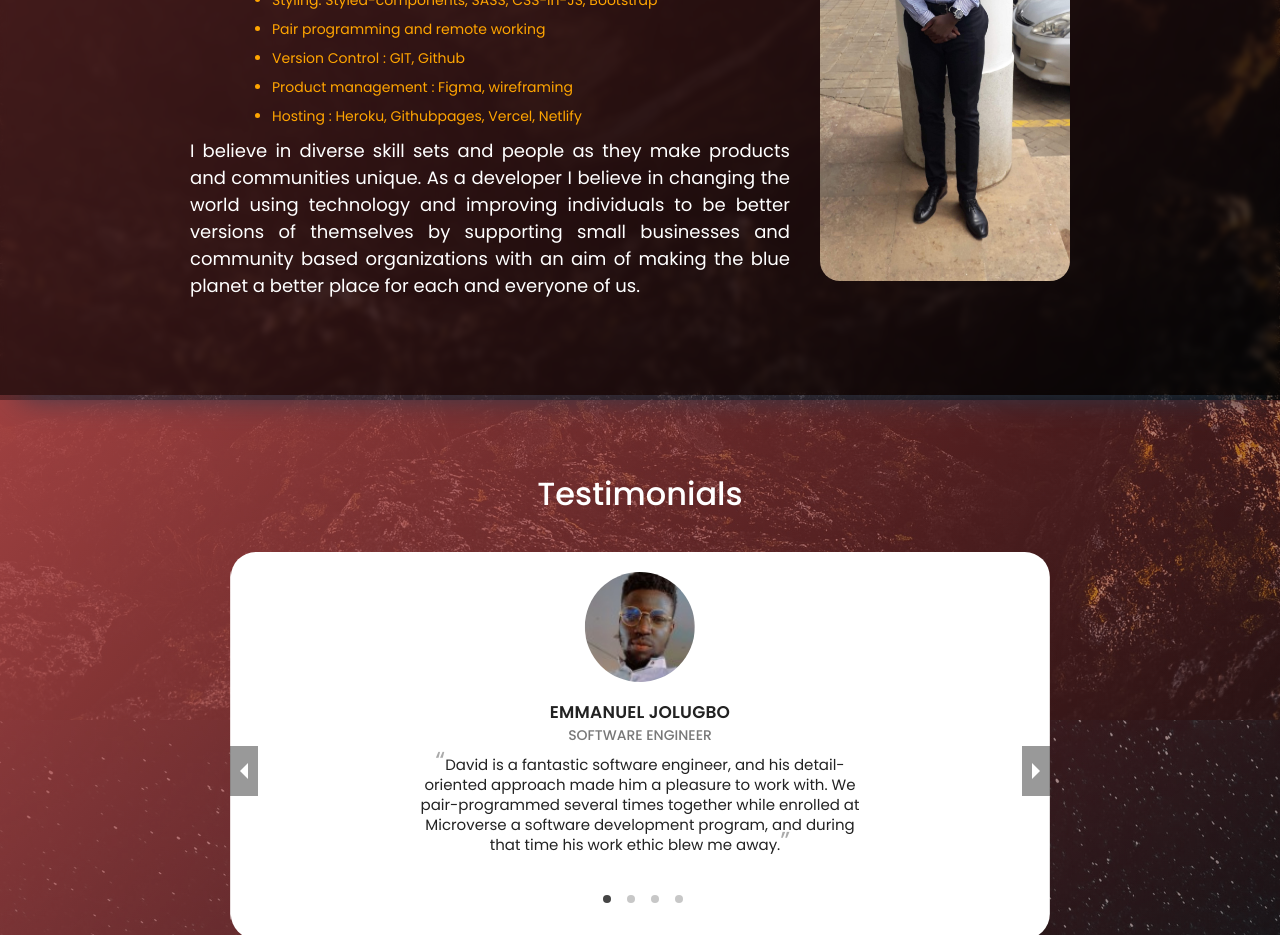
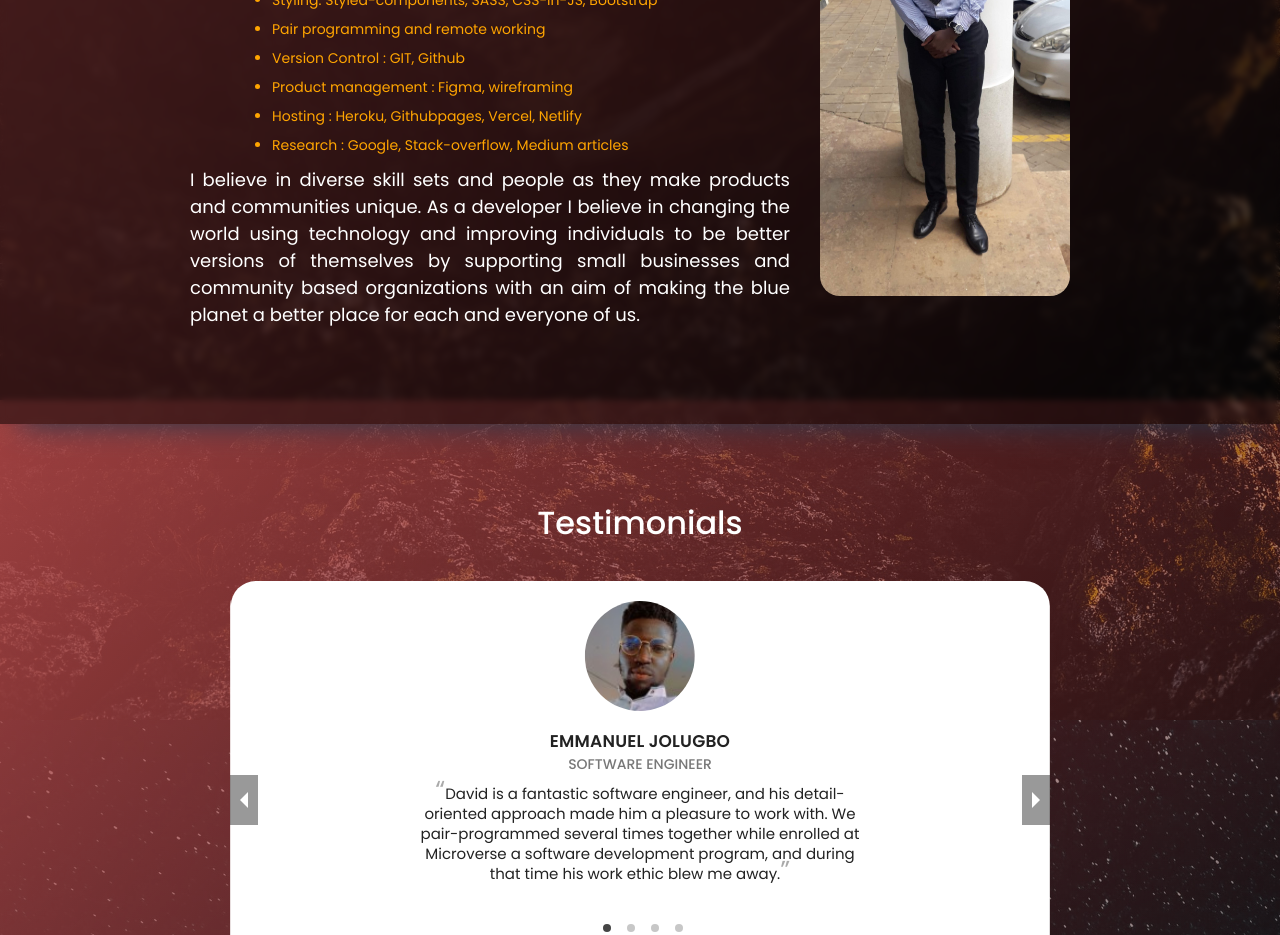
Before and after one commit to daudi13/daudi, a React (Create React App) app: page / in a window 1280 px wide. Shown: the part 1200-2135 px from the top of the page. Built offline with nearby package versions, Linux system fonts and the light colour scheme.

Commit message:
Add research

```diff
--- a/src/components/Routes/Homepage/Homepage.js
+++ b/src/components/Routes/Homepage/Homepage.js
@@ -59,6 +59,7 @@ function Homepage() {
           <li>Version Control : GIT, Github</li>
           <li>Product management : Figma, wireframing</li>
           <li>Hosting : Heroku, Githubpages, Vercel, Netlify </li>
+          <li>Research : Google, Stack-overflow, Medium articles </li>
         </ul>
         <p className="belief section-two">
           I believe in diverse skill sets and people as they make products and communities unique. As a developer I believe in changing the world using technology and improving individuals to be better versions of themselves by supporting small businesses and community based organizations with an aim of making the blue planet a better place for each and everyone of us.
```
